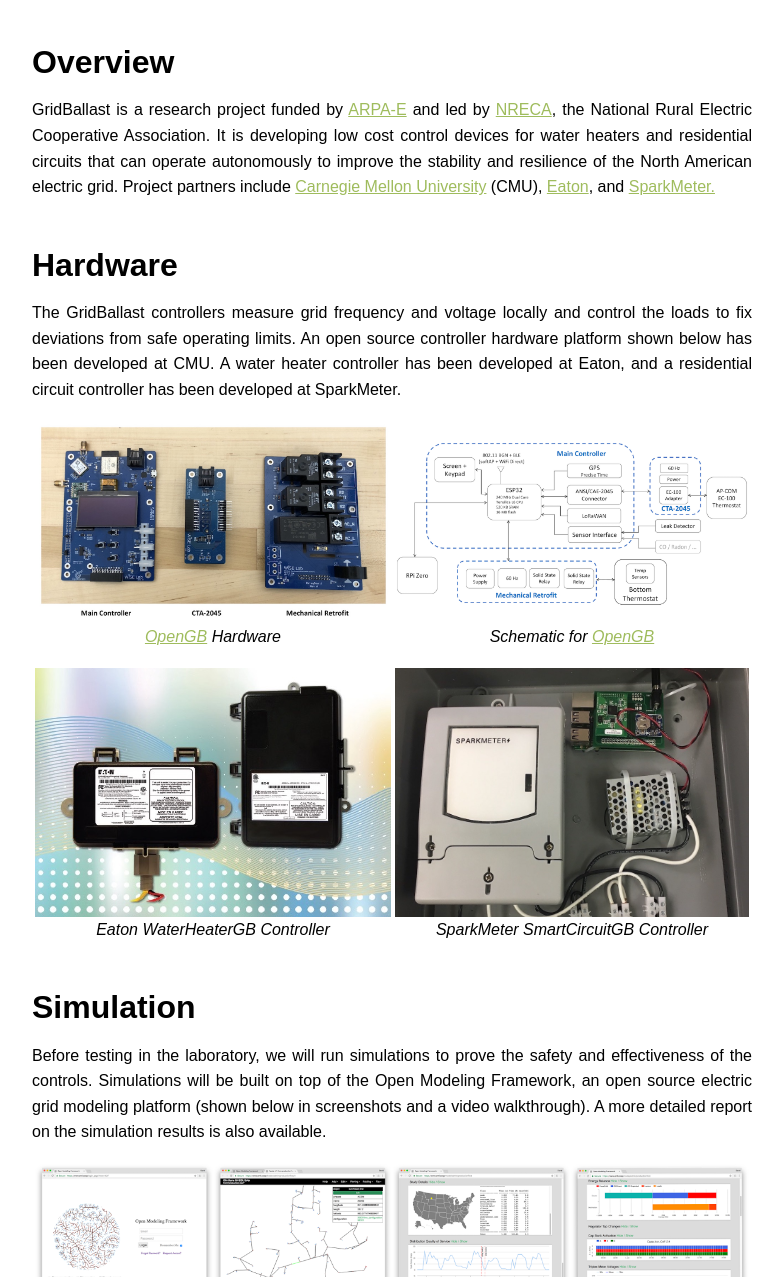
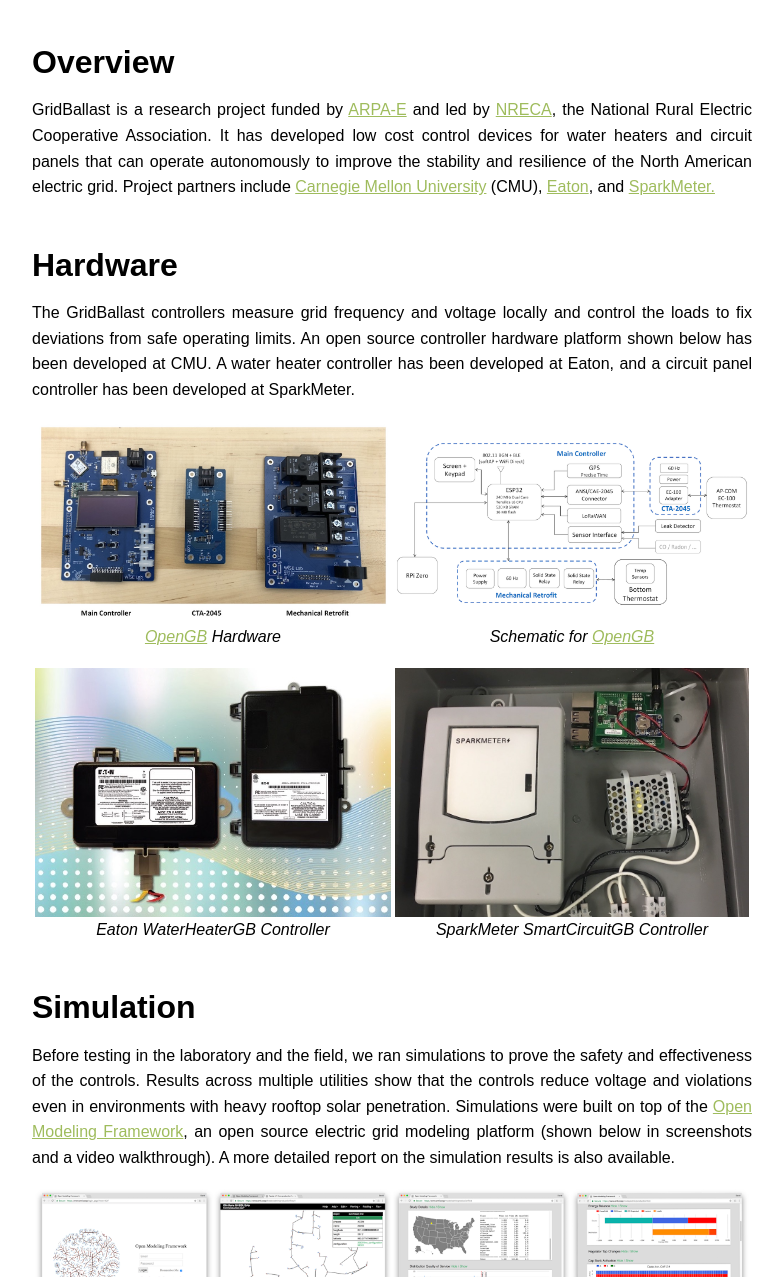
Before and after one commit to gridballast/gridballast.github.io, a plain HTML site: page index.html in a window 1280 px wide. Shown: the part 183-1460 px from the top of the page, without its empty margins (248-1031 px from the left). Drawn offline with Linux system fonts and the light colour scheme.

Commit message:
Update index.html

```diff
--- a/index.html
+++ b/index.html
@@ -34,9 +34,9 @@
 <body>
 	<img src='im_gb_logo.png'>
 	<h1>Overview</h1>
-	<p>GridBallast is a research project funded by <a href='https://arpa-e.energy.gov/?q=programs/nodes'>ARPA-E</a> and led by <a href='https://www.electric.coop'>NRECA</a>, the National Rural Electric Cooperative Association. It is developing low cost control devices for water heaters and residential circuits that can operate autonomously to improve the stability and resilience of the North American electric grid.  Project partners include <a href='https://users.ece.cmu.edu/~agr/'>Carnegie Mellon University</a> (CMU), <a href='https://www.eaton.com/EatonCA/ProductsSolutions/Electrical/MarketSolutions/SmartGrid/index.htm'>Eaton</a>, and <a href='http://www.sparkmeter.io'>SparkMeter.</a>
+	<p>GridBallast is a research project funded by <a href='https://arpa-e.energy.gov/?q=programs/nodes'>ARPA-E</a> and led by <a href='https://www.electric.coop'>NRECA</a>, the National Rural Electric Cooperative Association. It has developed low cost control devices for water heaters and  circuit panels that can operate autonomously to improve the stability and resilience of the North American electric grid.  Project partners include <a href='https://users.ece.cmu.edu/~agr/'>Carnegie Mellon University</a> (CMU), <a href='https://www.eaton.com/EatonCA/ProductsSolutions/Electrical/MarketSolutions/SmartGrid/index.htm'>Eaton</a>, and <a href='http://www.sparkmeter.io'>SparkMeter.</a>
 	<h1>Hardware</h1>
-	The GridBallast controllers measure grid frequency and voltage locally and control the loads to fix deviations from safe operating limits. An open source controller hardware platform shown below has been developed at CMU. A water heater controller has been developed at Eaton, and a residential circuit controller has been developed at SparkMeter.
+	The GridBallast controllers measure grid frequency and voltage locally and control the loads to fix deviations from safe operating limits. An open source controller hardware platform shown below has been developed at CMU. A water heater controller has been developed at Eaton, and a circuit panel controller has been developed at SparkMeter.
 	<table>
 		<tr>
 			<td><img src='im_opengb_hw.jpg'></td>
@@ -57,7 +57,7 @@
 		</tr>
 	</table>
 	<h1>Simulation</h1>
-	Before testing in the laboratory, we will run simulations to prove the safety and effectiveness of the controls. Simulations will be built on top of the Open Modeling Framework, an open source electric grid modeling platform (shown below in screenshots and a video walkthrough). A more detailed report on the simulation results is also available.
+	Before testing in the laboratory and the field, we ran simulations to prove the safety and effectiveness of the controls. Results across multiple utilities show that the controls reduce voltage and violations even in environments with heavy rooftop solar penetration. Simulations were built on top of the <a href="https://omf.coop">Open Modeling Framework</a>, an open source electric grid modeling platform (shown below in screenshots and a video walkthrough). A more detailed report on the simulation results is also available.
 	<table>
 		<tr>
 			<td colspan='2'><img src='im_util_wide.png'></td>
```
